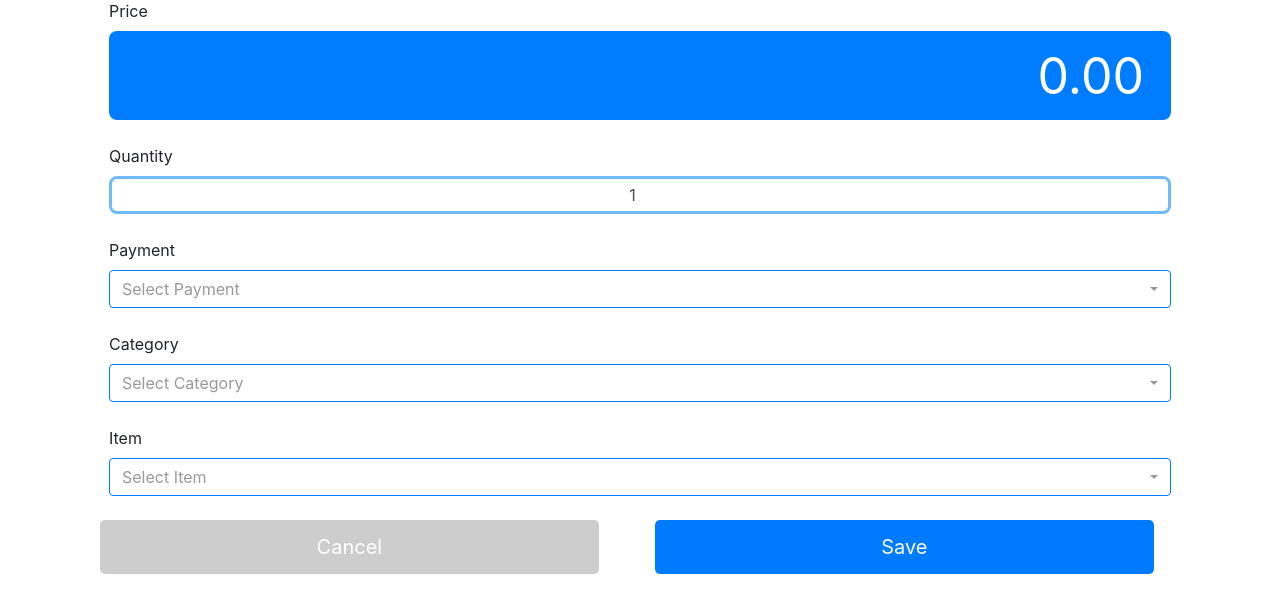
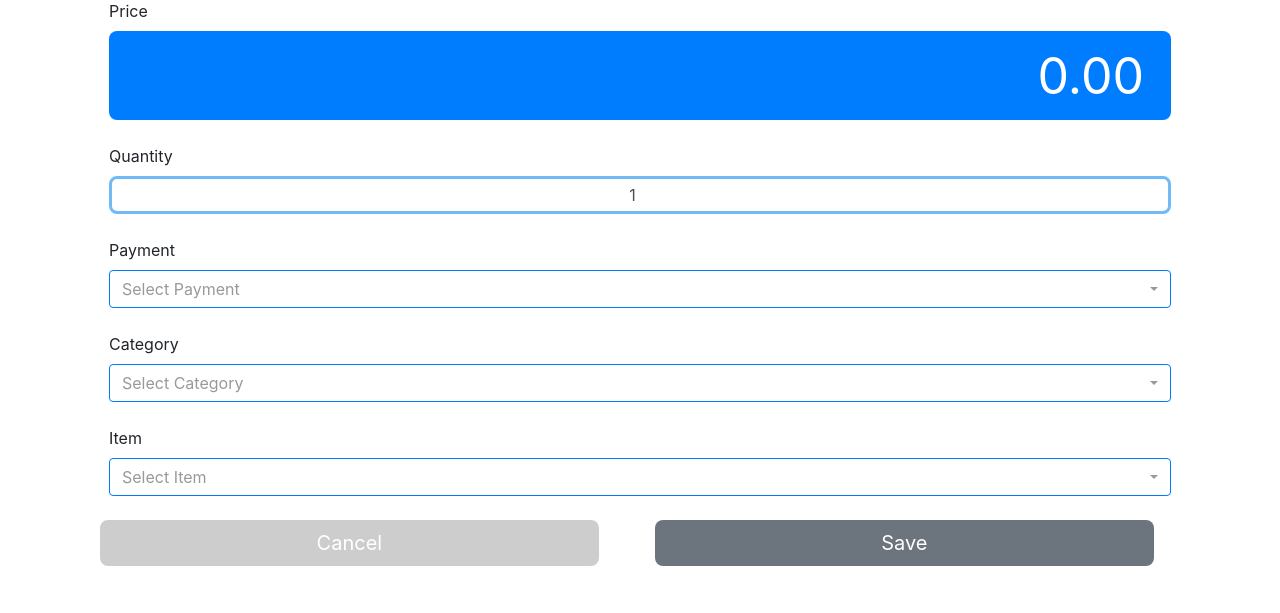
Before and after one commit to fvea/kleas-web-app, a Django app: page / in a window 1280 px wide. Shown: the part 187-800 px from the top of the page. Run offline with Django 4.2, Linux system fonts and the light colour scheme; data that the repository does not hold is empty.

Commit message:
button update

```diff
--- a/sales/templates/sales/add.html
+++ b/sales/templates/sales/add.html
@@ -26,12 +26,10 @@
   <div class="container-fluid">
     <div class="row">
       <div class="col">
-        <button type="reset" class="btn btn-secondary btn-lg border-0 btn-block button-custom"
-          id="cancel-btn">Cancel</button>
+        <button type="reset" class="btn btn-secondary btn-lg border-0 button-custom" id="cancel-btn">Cancel</button>
       </div>
       <div class="col">
-        <button type="submit" class="btn btn-primary btn-lg border-0 btn-block button-custom"
-          id="save-btn">Save</button>
+        <button type="submit" class="btn btn-secondary btn-lg border-0 button-custom" id="save-btn">Save</button>
       </div>
     </div>
   </div>
```
